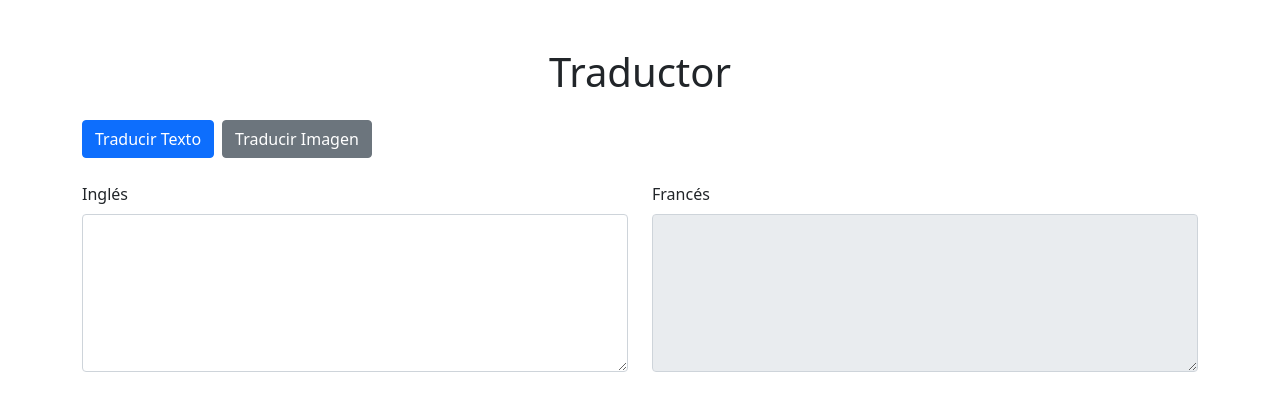
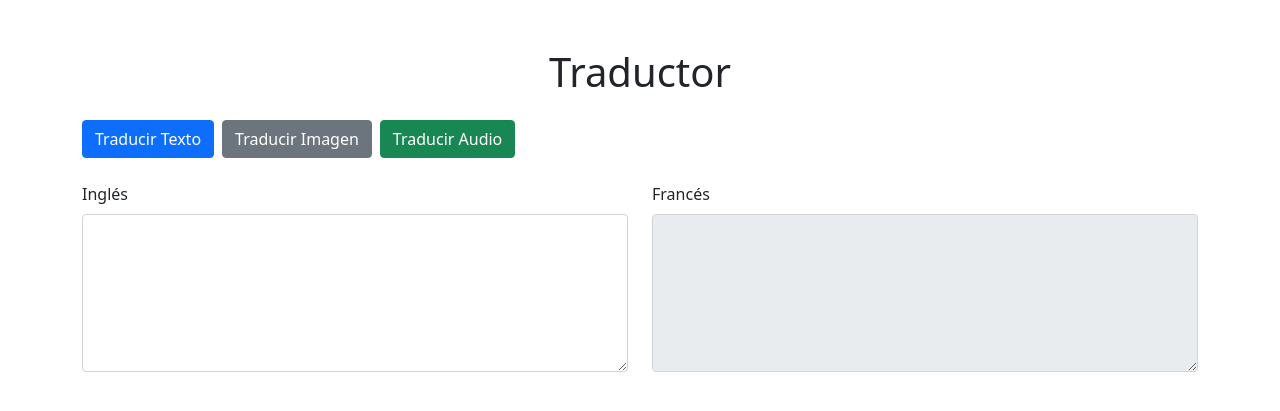
Before and after one commit to Eduardo230809/NMT, a Flask app: page / in a window 1280 px wide. Shown: the top 411 px of the page. Run offline with Flask 3, Linux system fonts and the light colour scheme; parts of the project's set-up code (start-up, migrations or seed data) failed here and were passed over.

Commit message:
translate audio

```diff
--- a/src/routes/__init__.py
+++ b/src/routes/__init__.py
@@ -1,47 +1,112 @@
-import os
-from transformers import MarianTokenizer, MarianMTModel
 from flask import Blueprint, request, jsonify, render_template
 from PIL import Image
 import pytesseract
-import torch
+import os
+from pydub import AudioSegment
+import speech_recognition as sr
+from transformers import MarianTokenizer, MarianMTModel
 
+# Crea un Blueprint llamado 'main' para agrupar las rutas y la lógica relacionada.
 main_bp = Blueprint('main', __name__)
 
-# Ruta al modelo local
+# Ruta al modelo de traducción guardado.
 model_path = r'C:\Users\Eduardo\Documents\Transformer\src\models\saved_model'
-
-# Verifica que la ruta exista
+# Verifica si la ruta al modelo existe. Si no, lanza un error.
 if not os.path.isdir(model_path):
     raise ValueError(f"La ruta al modelo no existe: {model_path}")
 
-# Cargar el tokenizador y el modelo desde la ruta local
 try:
+    # Carga el tokenizador y el modelo de traducción desde la ruta especificada.
     tokenizer = MarianTokenizer.from_pretrained(model_path)
     model = MarianMTModel.from_pretrained(model_path)
     print("Modelo y tokenizador cargados exitosamente.")
 except Exception as e:
+    # Maneja cualquier error al cargar el modelo y el tokenizador.
     print(f"Error al cargar el modelo: {e}")
 
 @main_bp.route('/')
 def index():
+    # Renderiza la plantilla HTML para la página principal.
     return render_template('index.html')
 
 @main_bp.route('/translate', methods=['POST'])
 def translate():
+    # Obtiene el texto enviado en la solicitud POST.
     text = request.form.get('text')
     if text:
+        # Codifica el texto para el modelo de traducción.
         inputs = tokenizer.encode(text, return_tensors='pt').to(model.device)
+        # Genera la traducción utilizando el modelo.
         translated = model.generate(inputs)
+        # Decodifica la traducción para obtener el texto en lenguaje natural.
         translated_text = tokenizer.decode(translated[0], skip_special_tokens=True)
+        # Devuelve la traducción en formato JSON.
         return jsonify({'translated_text': translated_text})
+    # Devuelve una respuesta JSON vacía si no se proporciona texto.
     return jsonify({'translated_text': ''})
 
 @main_bp.route('/upload', methods=['POST'])
 def upload():
+    # Obtiene el archivo enviado en la solicitud POST.
     file = request.files.get('file')
     if file:
+        # Guarda el archivo en la carpeta 'static/uploads'.
         file_path = os.path.join('static/uploads', file.filename)
         file.save(file_path)
+        # Extrae el texto de la imagen utilizando pytesseract.
         extracted_text = pytesseract.image_to_string(Image.open(file_path))
+        # Devuelve la URL de la imagen y el texto extraído en formato JSON.
         return jsonify({'image_url': file_path, 'extracted_text': extracted_text})
+    # Devuelve un mensaje de error si la carga del archivo falla.
     return jsonify({'error': 'File upload failed'})
+
+@main_bp.route('/upload_audio', methods=['POST'])
+def upload_audio():
+    # Obtiene el archivo de audio enviado en la solicitud POST.
+    file = request.files.get('audio')
+    if file:
+        # Guarda el archivo de audio en la carpeta 'static/uploads'.
+        audio_path = os.path.join('static/uploads', file.filename)
+        file.save(audio_path)
+
+        # Convierte el archivo de audio a WAV si no está en formato WAV.
+        if not audio_path.endswith('.wav'):
+            audio = AudioSegment.from_file(audio_path)
+            audio_path = os.path.splitext(audio_path)[0] + '.wav'
+            audio.export(audio_path, format='wav')
+
+        # Crea un objeto reconocedor de voz.
+        recognizer = sr.Recognizer()
+        try:
+            # Abre el archivo de audio y convierte el audio en texto.
+            with sr.AudioFile(audio_path) as source:
+                audio_data = recognizer.record(source)
+                text = recognizer.recognize_google(audio_data)
+        except sr.UnknownValueError:
+            # Maneja el caso en el que el audio no puede ser entendido.
+            text = ""
+        except Exception as e:
+            # Maneja cualquier otro error que ocurra durante el reconocimiento de voz.
+            text = f"Error: {e}"
+
+        # Devuelve el texto extraído del audio y la URL del archivo de audio en formato JSON.
+        return jsonify({'original_text': text, 'audio_url': audio_path})
+    # Devuelve un mensaje de error si la carga del archivo de audio falla.
+    return jsonify({'error': 'Audio upload failed'})
+
+@main_bp.route('/translate_audio', methods=['POST'])
+def translate_audio():
+    # Obtiene el texto enviado en la solicitud POST.
+    text = request.form.get('text')
+    if text:
+        # Codifica el texto para el modelo de traducción.
+        inputs = tokenizer.encode(text, return_tensors='pt').to(model.device)
+        # Genera la traducción utilizando el modelo.
+        translated = model.generate(inputs)
+        # Decodifica la traducción para obtener el texto en lenguaje natural.
+        translated_text = tokenizer.decode(translated[0], skip_special_tokens=True)
+
+        # Devuelve la traducción en formato JSON.
+        return jsonify({'translated_text': translated_text})
+    # Devuelve una respuesta JSON vacía si no se proporciona texto.
+    return jsonify({'translated_text': ''})
--- a/templates/index.html
+++ b/templates/index.html
@@ -12,7 +12,8 @@
         <h1 class="text-center">Traductor</h1>
         <div class="d-flex justify-content-start mt-4">
             <button id="translate_text_btn" class="btn btn-primary me-2">Traducir Texto</button>
-            <button id="translate_image_btn" class="btn btn-secondary">Traducir Imagen</button>
+            <button id="translate_image_btn" class="btn btn-secondary me-2">Traducir Imagen</button>
+            <button id="translate_audio_btn" class="btn btn-success">Traducir Audio</button>
         </div>
         <div class="row mt-4">
             <div class="col-md-6">
@@ -32,7 +33,6 @@
     <script src="https://code.jquery.com/jquery-3.6.0.min.js"></script>
     <script>
         $(document).ready(function() {
-            // Estado inicial para traducir texto
             var mode = 'text';
 
             $('#translate_text_btn').on('click', function() {
@@ -47,6 +47,22 @@
                 $('#input_area').html('<input type="file" id="upload_image" name="file" class="form-control" accept="image/*"><div id="image_preview" class="mt-3"></div>');
                 $('#output_area').html('<div id="translated_image_preview" class="mt-3"></div>');
                 $('#upload_image').on('change', uploadImage);
+            });
+
+            $('#translate_audio_btn').on('click', function() {
+                mode = 'audio';
+                $('#input_area').html(`
+                    <input type="file" id="upload_audio" name="audio" class="form-control" accept="audio/*">
+                    <div id="audio_preview" class="mt-3"></div>
+                    <button id="record_audio_btn" class="btn btn-primary mt-3">Grabar Audio</button>
+                    <button id="stop_audio_btn" class="btn btn-danger mt-3" style="display:none;">Detener Grabación</button>
+                    <audio id="audio_playback" controls class="mt-3" style="display:none;"></audio>
+                `);
+                $('#output_area').html('<textarea id="translated_audio_text" name="translated_audio_text" class="form-control" rows="6" readonly></textarea>');
+
+                $('#upload_audio').on('change', uploadAudio);
+                $('#record_audio_btn').on('click', startRecording);
+                $('#stop_audio_btn').on('click', stopRecording);
             });
 
             function translateText() {
@@ -78,8 +94,40 @@
                 });
             }
 
-            // Activar traducción automática mientras se escribe
-            $('#text').on('input', translateText);
+            function uploadAudio() {
+                var formData = new FormData();
+                formData.append('audio', $('#upload_audio')[0].files[0]);
+
+                $.ajax({
+                    url: '/upload_audio',
+                    type: 'POST',
+                    data: formData,
+                    processData: false,
+                    contentType: false,
+                    success: function(data) {
+                        $('#audio_preview').html('<audio controls src="' + data.audio_url + '"></audio>');
+                        $('#translated_audio_text').val(data.original_text);
+
+                        // Traducir el texto extraído
+                        $.ajax({
+                            url: '/translate_audio',
+                            type: 'POST',
+                            data: { text: data.original_text },
+                            success: function(translationData) {
+                                $('#translated_audio_text').val(translationData.translated_text);
+                            }
+                        });
+                    }
+                });
+            }
+
+            function startRecording() {
+                // Aquí puedes añadir la funcionalidad para grabar audio
+            }
+
+            function stopRecording() {
+                // Aquí puedes añadir la funcionalidad para detener la grabación de audio y subirlo
+            }
         });
     </script>
 </body>
```
Also changed, not shown: 7 other files.
